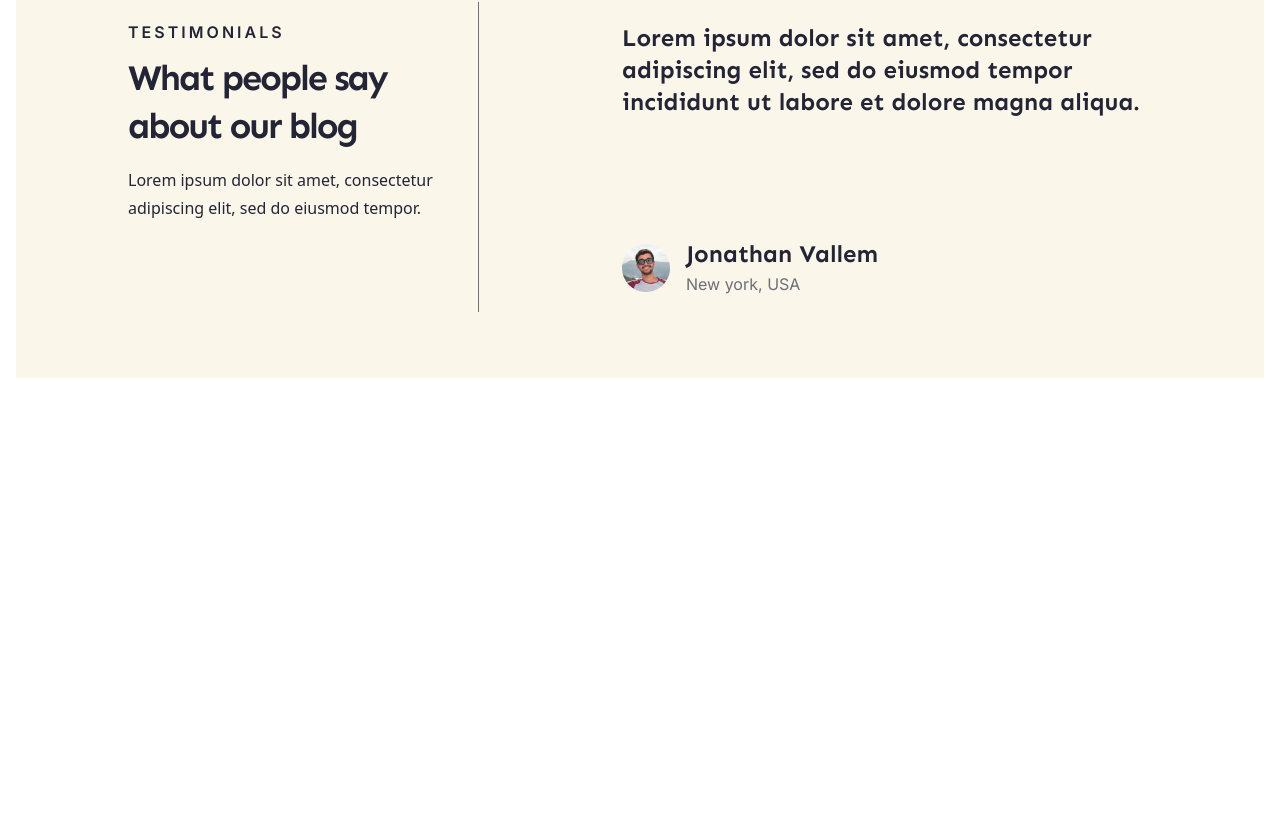
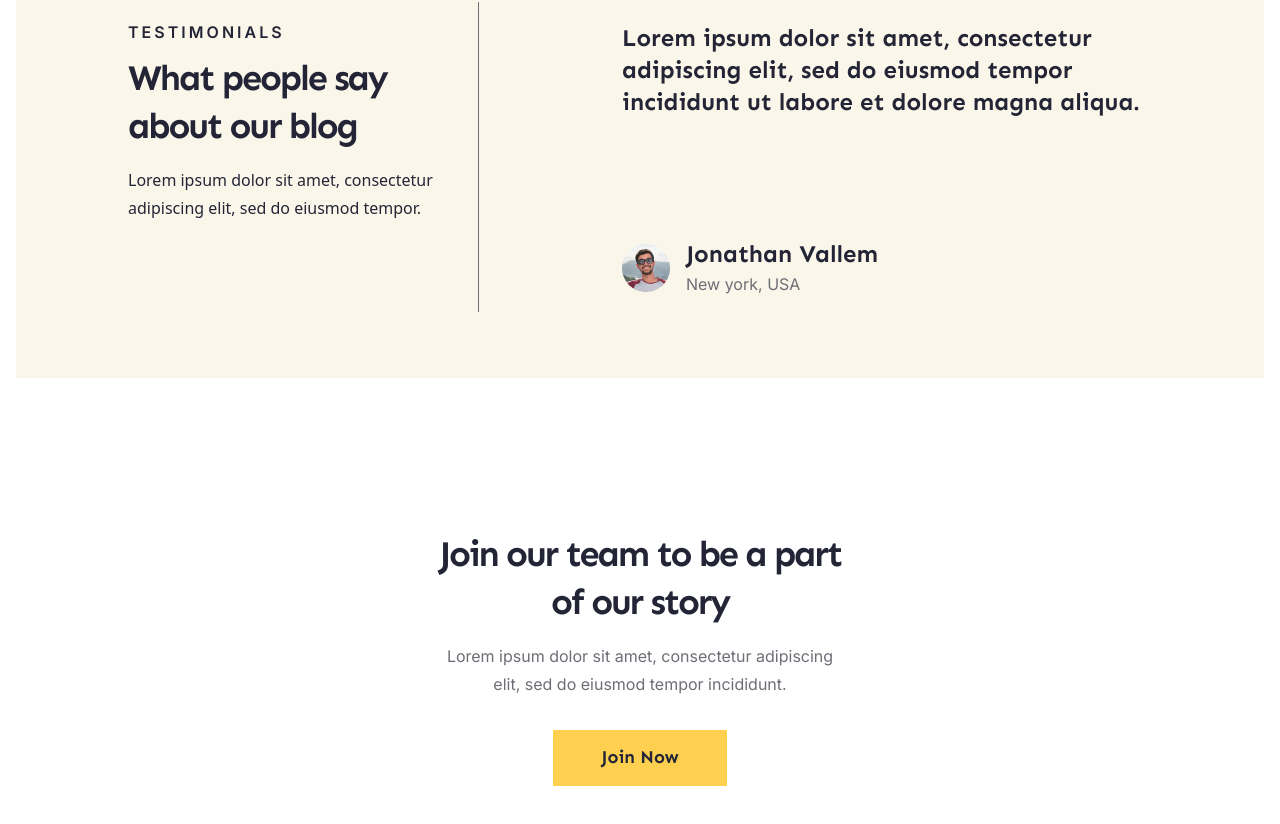
Before and after one commit to Ariotee/Finsweet-react, a React (Vite) app: page / in a window 1280 px wide. Shown: the part 4684-5508 px from the top of the page. Before the commit the page ends 5190 px from the top, so only its background shows below. Built offline with nearby package versions, Linux system fonts and the light colour scheme.

Commit message:
connect/join-team-to-home-page

```diff
--- a/src/pages/home-page/index.jsx
+++ b/src/pages/home-page/index.jsx
@@ -8,6 +8,7 @@ import OurStory from '~/components/sections/our-story'
 import Authors from '~/components/sections/authors'
 import Partners from '~/components/sections/partners'
 import Reviews from '~/components/sections/reviews'
+import JoinTeam from '~/components/sections/join-our-team'
 
 const HomePage = () => {
   return (
@@ -20,6 +21,7 @@ const HomePage = () => {
       <Authors />
       <Partners />
       <Reviews />
+      <JoinTeam />
     </>
   )
 }
```
